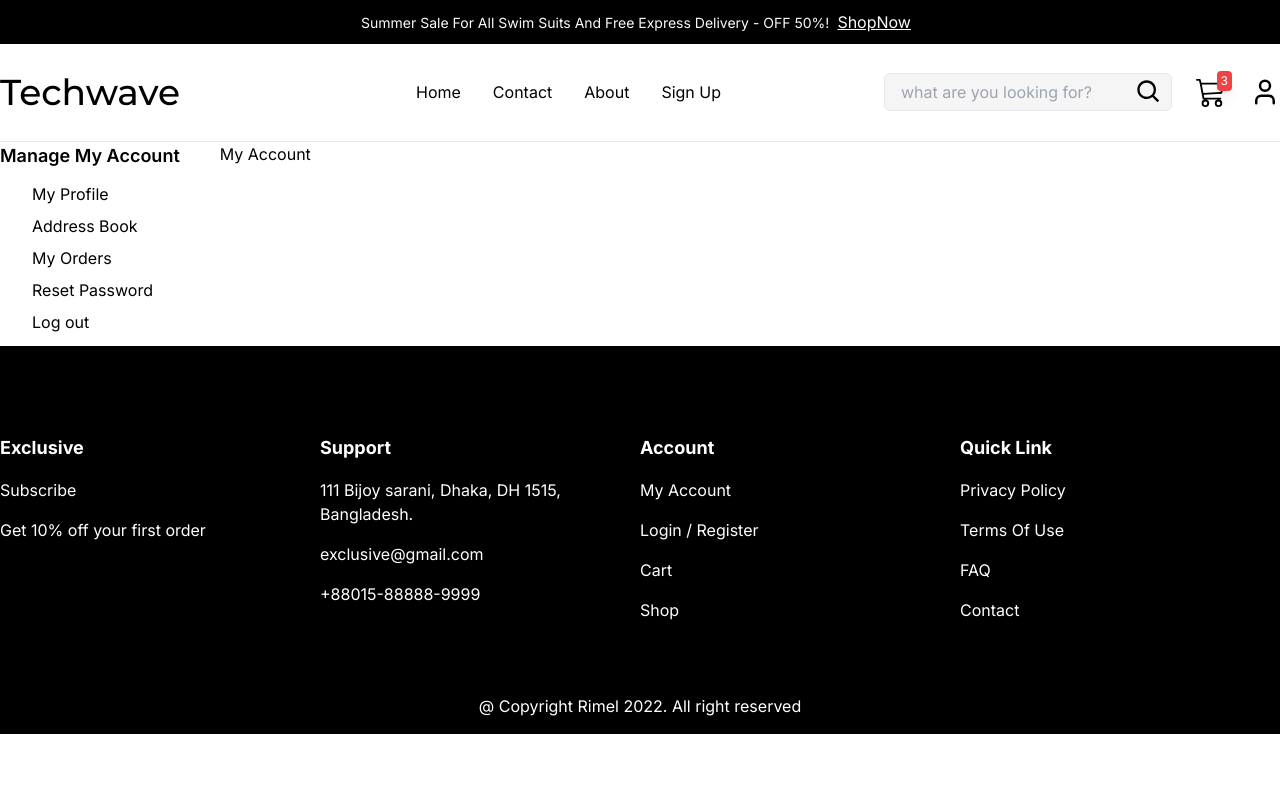
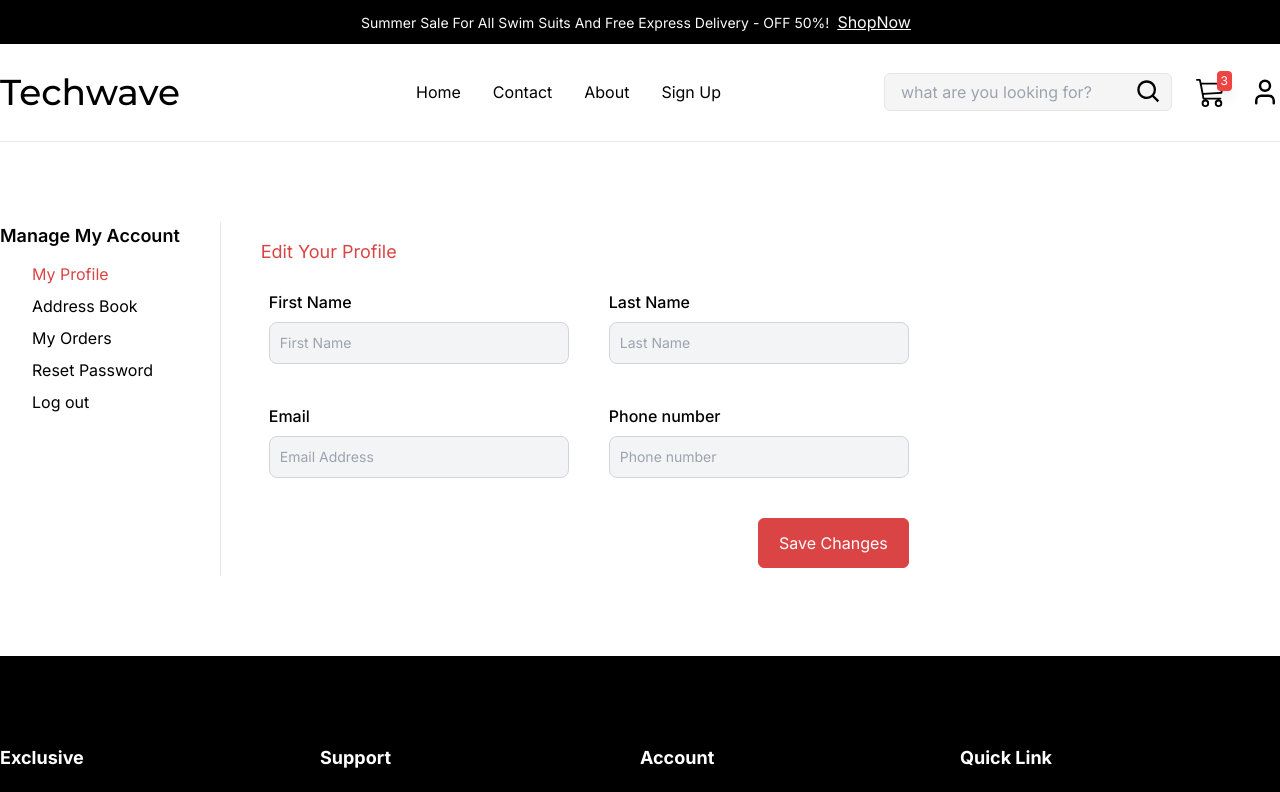
Before and after one commit to lingtine/teckwave-shop, a Next.js app: page /dashboard/account/my-account in a window 1280 px wide. Shown: the top 792 px of the page. Built offline with nearby package versions, Linux system fonts and the light colour scheme.

Commit message:
update account page

```diff
--- a/src/app/components/button/button.jsx
+++ b/src/app/components/button/button.jsx
@@ -14,13 +14,14 @@ function Button({
   rounded,
   outline,
   className,
+  large,
   ...props
 }) {
   const styles = classNames(
     "flex items-center px-5 py-1.5 border rounded-md ",
     {
       "border-slate-500 bg-teal-500 text-white hover:bg-teal-400": primary,
-      "border-slate-500 bg-slate-900 text-white": secondary,
+      "border-secondary-3 bg-secondary-3 text-white": secondary,
       "border-yellow-500 bg-yellow-500 text-white": warning,
       "border-green-500 bg-green-500 text-white": success,
       "border-red-500 bg-red-500 text-white": danger,
@@ -31,6 +32,7 @@ function Button({
       "text-yellow-500": outline && warning,
       "text-green-500": outline && success,
       "text-red-500": outline && danger,
+      "px-10 py-3": large,
     },
     className
   );
--- a/src/app/dashboard/(auth)/login/page.jsx
+++ b/src/app/dashboard/(auth)/login/page.jsx
@@ -3,8 +3,8 @@ import Link from "next/link";
 function LoginPage() {
   return (
     <div className="my-20 ">
-      <div class=" container mx-auto w-full max-w-sm">
-        <form class="bg-white shadow-xl rounded-xl px-8 pt-6 pb-8 mb-4">
+      <div className=" container mx-auto w-full max-w-sm">
+        <form className="bg-white shadow-xl rounded-xl px-8 pt-6 pb-8 mb-4">
           <div className="my-8">
             <h3 className=" text-3xl font-semibold mb-4">Login</h3>
             <div className="text-slate-400 text-sm ">
@@ -19,37 +19,37 @@ function LoginPage() {
               }
             </div>
           </div>
-          <div class="relative rounded-md border">
+          <div className="relative rounded-md border">
             <input
               type="text"
               id="username"
-              class="block px-2.5 pb-2.5 pt-4 w-full text-sm text-gray-900 bg-transparent rounded-lg border-1 border-gray-300 appearance-none dark:text-white dark:border-gray-600 dark:focus:border-blue-500 focus:outline-none focus:ring-0 focus:border-blue-600 peer"
+              className="block px-2.5 pb-2.5 pt-4 w-full text-sm text-gray-900 bg-transparent rounded-lg border-1 border-gray-300 appearance-none dark:text-white dark:border-gray-600 dark:focus:border-blue-500 focus:outline-none focus:ring-0 focus:border-blue-600 peer"
               placeholder=" "
             />
             <label
               htmlFor="username"
-              class="absolute text-sm text-gray-500 dark:text-gray-400 duration-300 transform -translate-y-4 scale-75 top-2 z-10 origin-[0] bg-white dark:bg-gray-900 px-2 peer-focus:px-2 peer-focus:text-teal-800 peer-focus:dark:text-blue-500 peer-placeholder-shown:scale-100 peer-placeholder-shown:-translate-y-1/2 peer-placeholder-shown:top-1/2 peer-focus:top-2 peer-focus:scale-75 peer-focus:-translate-y-4 left-1"
+              className="absolute text-sm text-gray-500 dark:text-gray-400 duration-300 transform -translate-y-4 scale-75 top-2 z-10 origin-[0] bg-white dark:bg-gray-900 px-2 peer-focus:px-2 peer-focus:text-teal-800 peer-focus:dark:text-blue-500 peer-placeholder-shown:scale-100 peer-placeholder-shown:-translate-y-1/2 peer-placeholder-shown:top-1/2 peer-focus:top-2 peer-focus:scale-75 peer-focus:-translate-y-4 left-1"
             >
               Username
             </label>
           </div>
-          <div class="relative rounded-md border mt-6">
+          <div className="relative rounded-md border mt-6">
             <input
               type="password"
               id="password"
-              class="block px-2.5 pb-2.5 pt-4 w-full text-sm text-gray-900 bg-transparent rounded-lg border-1 border-gray-300 appearance-none dark:text-white dark:border-gray-600 dark:focus:border-blue-500 focus:outline-none focus:ring-0 focus:border-blue-600 peer"
+              className="block px-2.5 pb-2.5 pt-4 w-full text-sm text-gray-900 bg-transparent rounded-lg border-1 border-gray-300 appearance-none dark:text-white dark:border-gray-600 dark:focus:border-blue-500 focus:outline-none focus:ring-0 focus:border-blue-600 peer"
               placeholder=" "
             />
             <label
               htmlFor="password"
-              class="absolute text-sm text-gray-500 dark:text-gray-400 duration-300 transform -translate-y-4 scale-75 top-2 z-10 origin-[0] bg-white dark:bg-gray-900 px-2 peer-focus:px-2 peer-focus:text-teal-800 peer-focus:dark:text-blue-500 peer-placeholder-shown:scale-100 peer-placeholder-shown:-translate-y-1/2 peer-placeholder-shown:top-1/2 peer-focus:top-2 peer-focus:scale-75 peer-focus:-translate-y-4 left-1"
+              className="absolute text-sm text-gray-500 dark:text-gray-400 duration-300 transform -translate-y-4 scale-75 top-2 z-10 origin-[0] bg-white dark:bg-gray-900 px-2 peer-focus:px-2 peer-focus:text-teal-800 peer-focus:dark:text-blue-500 peer-placeholder-shown:scale-100 peer-placeholder-shown:-translate-y-1/2 peer-placeholder-shown:top-1/2 peer-focus:top-2 peer-focus:scale-75 peer-focus:-translate-y-4 left-1"
             >
               Password
             </label>
           </div>
           <div className="mt-4 text-right">
             <a
-              class=" align-baseline font-bold text-sm text-gray-700 hover:text-gray-500"
+              className=" align-baseline font-bold text-sm text-gray-700 hover:text-gray-500"
               href="#"
             >
               Forgot Password?
@@ -57,13 +57,13 @@ function LoginPage() {
           </div>
 
           <button
-            class="my-4 w-full bg-secondary-3 hover:opacity-90 text-white font-bold py-2 px-4 rounded focus:outline-none focus:shadow-outline"
+            className="my-4 w-full bg-secondary-3 hover:opacity-90 text-white font-bold py-2 px-4 rounded focus:outline-none focus:shadow-outline"
             type="button"
           >
             Login
           </button>
         </form>
-        <p class="text-center text-gray-500 text-xs">
+        <p className="text-center text-gray-500 text-xs">
           &copy;2020 Acme Corp. All rights reserved.
         </p>
       </div>
--- a/src/app/dashboard/account/layout.jsx
+++ b/src/app/dashboard/account/layout.jsx
@@ -1,24 +1,52 @@
+"use client";
+
 import Link from "next/link";
-
+import { usePathname } from "next/navigation";
+import classNames from "classnames";
 function AccountLayout({ children }) {
+  const pathname = usePathname();
+  const page = pathname.split("/")[3];
   return (
-    <div suppressHydrationWarning={true} className="container mx-auto">
+    <div
+      suppressHydrationWarning={true}
+      className="container mx-auto py-[80px]"
+    >
       <div className="flex gap-10">
         <div className="max-w-[254px]">
           <div>
             <h4 className="text-lg font-semibold">Manage My Account</h4>
             <ul className="pl-8 my-2">
-              <li className="py-1 text-base text-color-text-black hover:text-secondary-3  ">
+              <li
+                className={classNames(
+                  "py-1 text-base text-color-text-black hover:text-secondary-3",
+                  { "text-secondary-3": page === "my-account" }
+                )}
+              >
                 <Link href={"/dashboard/account/my-account"}>My Profile</Link>
               </li>
-              <li className="py-1 text-base text-color-text-black hover:text-secondary-3  ">
+              <li
+                className={classNames(
+                  "py-1 text-base text-color-text-black hover:text-secondary-3",
+                  { "text-secondary-3": page === "my-address" }
+                )}
+              >
                 <Link href={"/dashboard/account/my-address"}>Address Book</Link>
               </li>
-              <li className="py-1 text-base text-color-text-black hover:text-secondary-3  ">
+              <li
+                className={classNames(
+                  "py-1 text-base text-color-text-black hover:text-secondary-3",
+                  { "text-secondary-3": page === "my-orders" }
+                )}
+              >
                 <Link href={"/dashboard/account/my-orders"}>My Orders</Link>
               </li>
-              <li className="py-1 text-base text-color-text-black hover:text-secondary-3">
-                <Link href={"/dashboard/account/my-orders"}>
+              <li
+                className={classNames(
+                  "py-1 text-base text-color-text-black hover:text-secondary-3",
+                  { "text-secondary-3": page === "reset-password" }
+                )}
+              >
+                <Link href={"/dashboard/account/reset-password"}>
                   Reset Password
                 </Link>
               </li>
--- a/src/app/dashboard/account/my-account/page.jsx
+++ b/src/app/dashboard/account/my-account/page.jsx
@@ -1,5 +1,76 @@
+import Button from "~/app/components/button/button";
+
 function MyAccount() {
-  return <div>My Account</div>;
+  return (
+    <div className="px-10 border-l">
+      <div className="my-4">
+        <h3 className="text-lg text-secondary-3">Edit Your Profile</h3>
+      </div>
+      <form className="p-2 grid grid-cols-2 w-full gap-10" action="">
+        <div className="min-w-[300px]">
+          <label
+            htmlFor="username"
+            className="text-base font-medium text-color-text-black  bg-white "
+          >
+            First Name
+          </label>
+          <input
+            type="text"
+            id="username"
+            className="mt-2 border block px-2.5 pb-2.5 pt-2.5 w-full text-sm text-gray-900 bg-gray-100 rounded-lg border-1 border-gray-300 appearance-none focus:outline-none focus:ring-0 focus:border-primary "
+            placeholder="First Name"
+          />
+        </div>
+        <div className="min-w-[300px]">
+          <label
+            htmlFor="last-name"
+            className="text-base font-medium text-color-text-black  bg-white "
+          >
+            Last Name
+          </label>
+          <input
+            type="text"
+            id="last-name"
+            className="mt-2 border block px-2.5 pb-2.5 pt-2.5 w-full text-sm text-gray-900 bg-gray-100 rounded-lg border-1 border-gray-300 appearance-none focus:outline-none focus:ring-0 focus:border-primary "
+            placeholder="Last Name"
+          />
+        </div>
+        <div className="min-w-[300px]">
+          <label
+            htmlFor="email"
+            className="text-base font-medium text-color-text-black  bg-white "
+          >
+            Email
+          </label>
+          <input
+            type="text"
+            id="email"
+            className="mt-2 border block px-2.5 pb-2.5 pt-2.5 w-full text-sm text-gray-900 bg-gray-100 rounded-lg border-1 border-gray-300 appearance-none focus:outline-none focus:ring-0 focus:border-primary "
+            placeholder="Email Address"
+          />
+        </div>
+        <div className="min-w-[300px]">
+          <label
+            htmlFor="phone"
+            className="text-base font-medium text-color-text-black  bg-white "
+          >
+            Phone number
+          </label>
+          <input
+            type="text"
+            id="phone"
+            className="mt-2 border block px-2.5 pb-2.5 pt-2.5 w-full text-sm text-gray-900 bg-gray-100 rounded-lg border-1 border-gray-300 appearance-none focus:outline-none focus:ring-0 focus:border-primary "
+            placeholder="Phone number"
+          />
+        </div>
+        <div className="col-span-2 flex justify-end">
+          <Button secondary large>
+            Save Changes
+          </Button>
+        </div>
+      </form>
+    </div>
+  );
 }
 
 export default MyAccount;
```
Also changed, not shown: src/app/dashboard/(auth)/register/page.jsx (+16 -16 lines).
